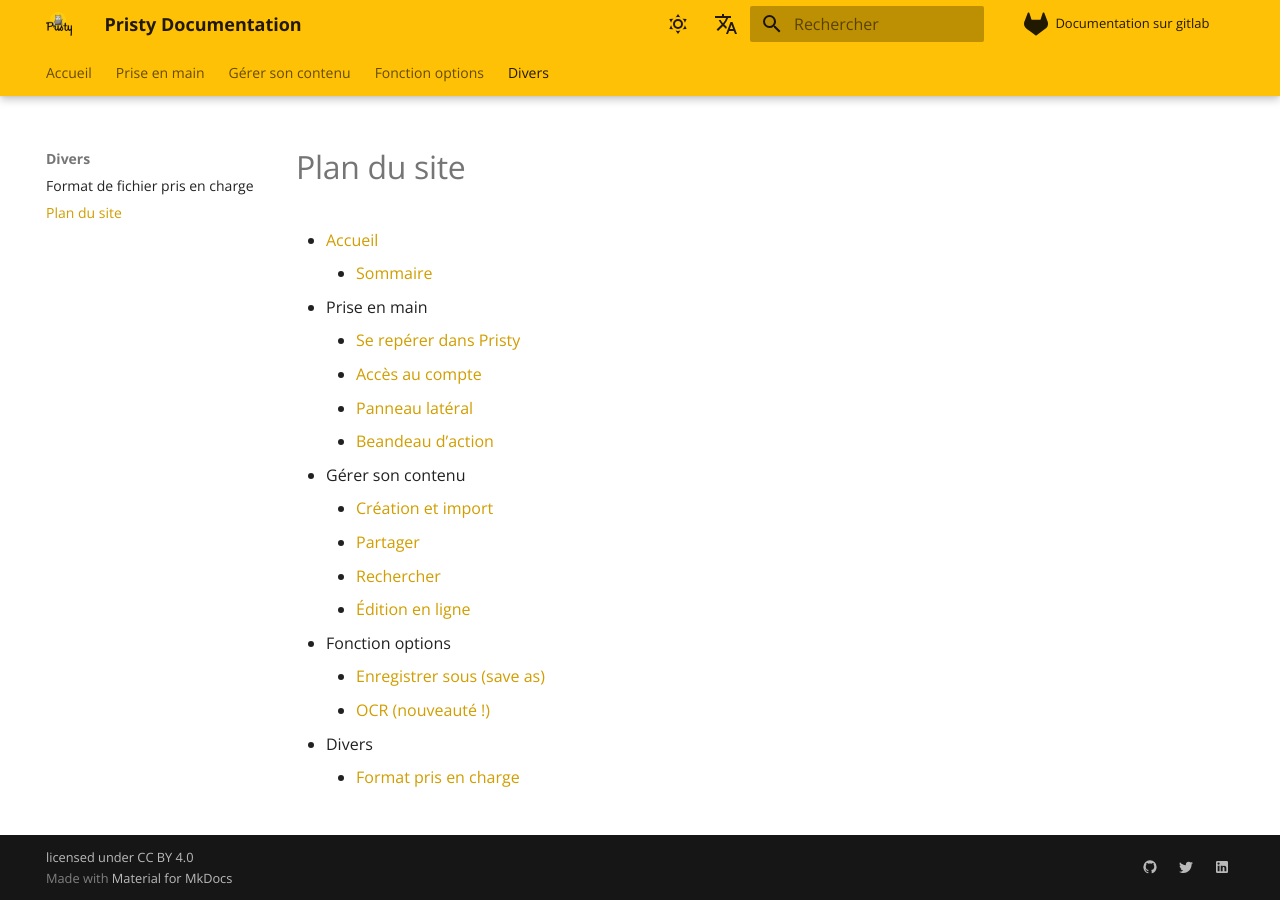
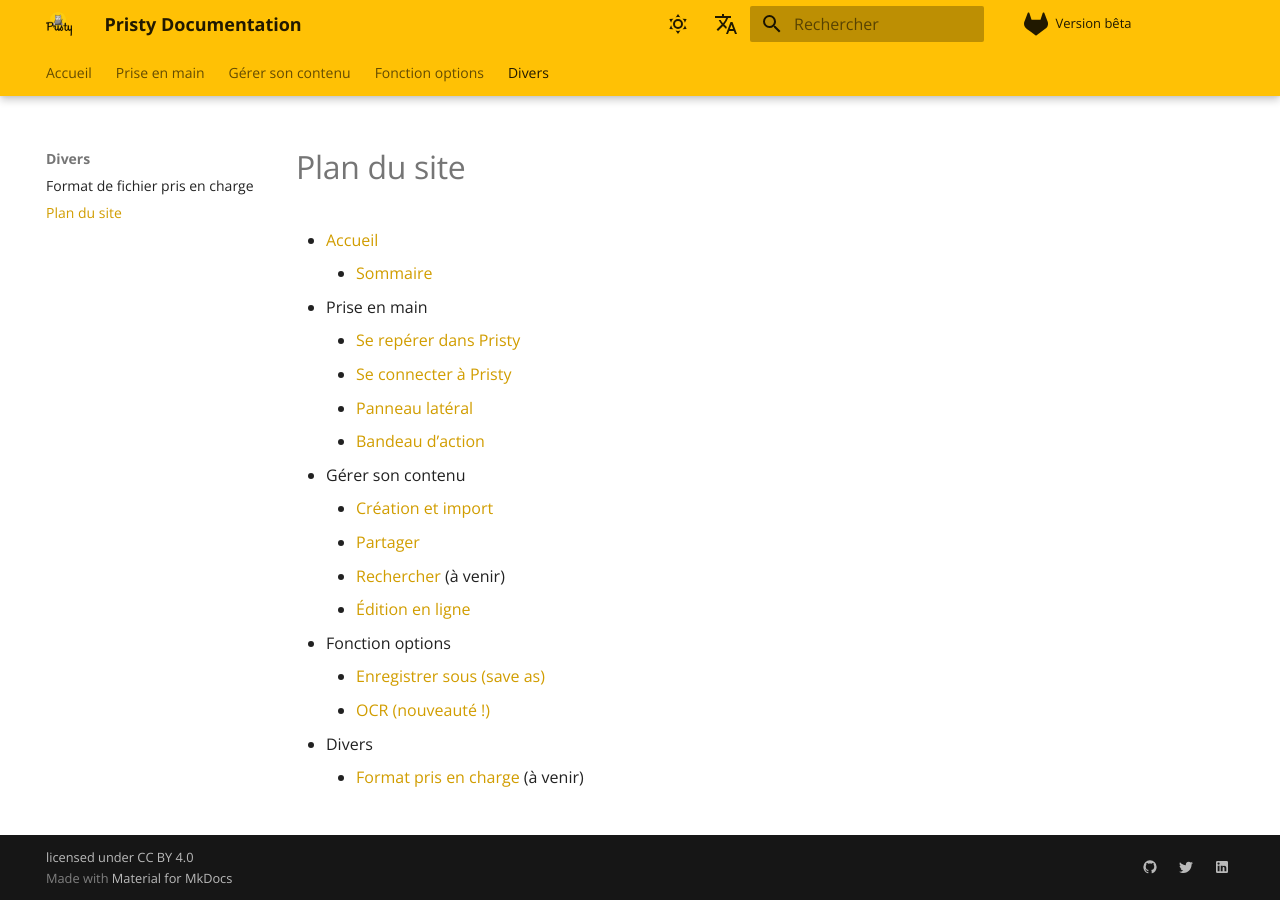
Before and after one commit to jecicorp/pristy-documentation, an MkDocs documentation site: the page built from docs/plan-du-site.md, in a window 1280 px wide. Built offline with MkDocs 1.6.1 and Material for MkDocs 9.7.7, drawn with Linux system fonts in a browser that asks for light colours; comment, search, counter and statistics services are not loaded.

Commit message:
Correction plan du site

```diff
--- a/docs/plan-du-site.md
+++ b/docs/plan-du-site.md
@@ -6,19 +6,19 @@ description:
 # Plan du site
 
 - [Accueil](../../)
-    * [Sommaire](../#)
+    * [Sommaire](../plan-du-site/)
 - Prise en main
     * [Se repérer dans Pristy](../se-reperer)
-    * [Accès au compte](../acces-compte)
+    * [Se connecter à Pristy](../acces-compte)
     * [Panneau latéral](../panneau-lateral)
-    * [Beandeau d'action](../bandeau-actions)
+    * [Bandeau d'action](../bandeau-actions)
 - Gérer son contenu
     * [Création et import](../creation-import)
     * [Partager](../partager)
-    * [Rechercher](../rechercher)
+    * [Rechercher](../rechercher) (à venir)
     * [Édition en ligne](../edition-en-ligne)
 - Fonction options
     * [Enregistrer sous (save as)](../options/save-as)
     * [OCR (nouveauté !)](../options/OCR)
 - Divers
-    * [Format pris en charge](../format-pris-en-charge)
+    * [Format pris en charge](../format-pris-en-charge) (à venir)
--- a/mkdocs.yml
+++ b/mkdocs.yml
@@ -5,7 +5,7 @@ copyright: licensed under CC BY 4.0
 
 repo_url: https://gitlab.beezim.fr/jeci/pristy/pristy-documentation
 edit_uri: edit/staging/docs/
-repo_name: Documentation sur gitlab
+repo_name: Version bêta
 
 
 # https://squidfunk.github.io/mkdocs-material/
```
